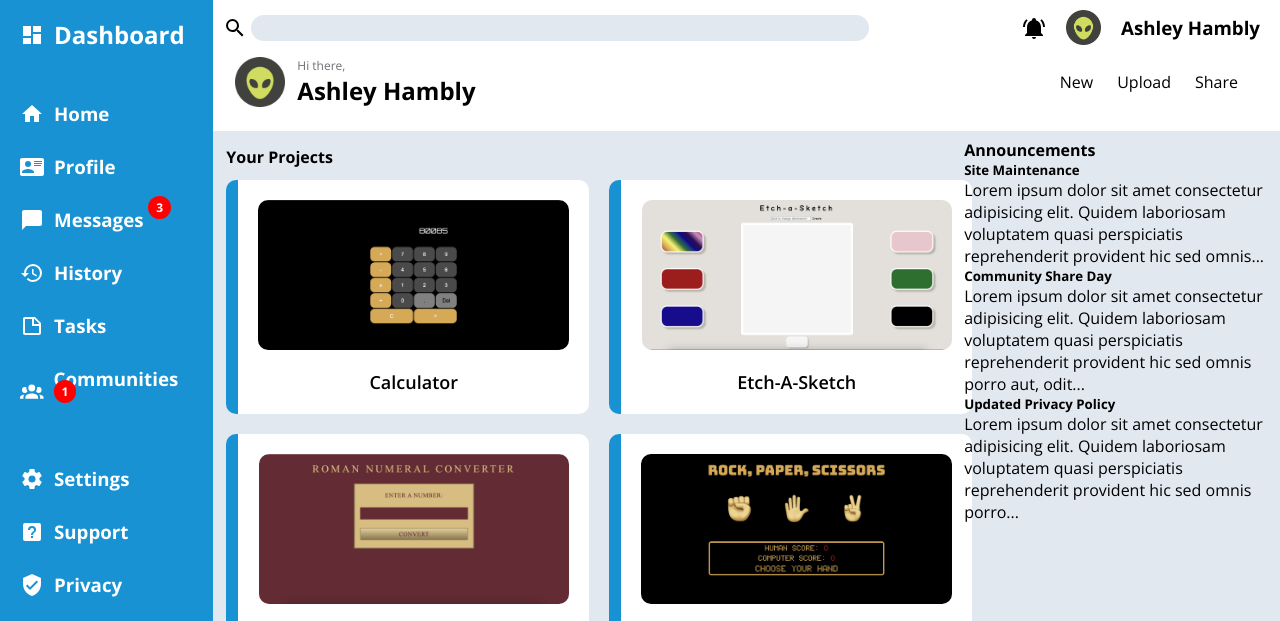
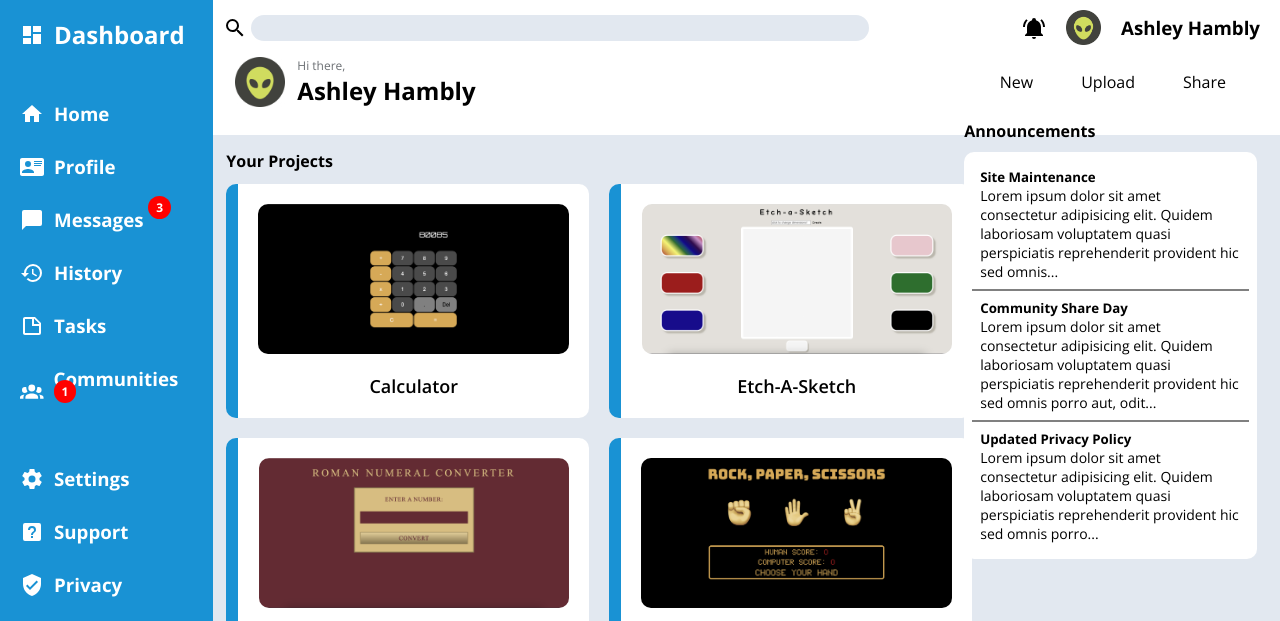
Before and after one commit to ahambly23/odin-dashboard, a plain HTML site: page index.html in a window 1280 px wide. Shown: the top 621 px of the page. Drawn offline with nearby package versions, Linux system fonts and the light colour scheme.

Commit message:
Added CSS to announcements. Trending left

```diff
--- a/index.html
+++ b/index.html
@@ -157,15 +157,15 @@
         <div id="announcements">
             <h4>Announcements</h4>
             <div>
-                <div>
+                <div class="announcement bottom-border">
                     <h5>Site Maintenance</h5>
                     <p>Lorem ipsum dolor sit amet consectetur adipisicing elit. Quidem laboriosam voluptatem quasi perspiciatis reprehenderit provident hic sed omnis...</p>
                 </div>
-                <div>
+                <div class="announcement bottom-border">
                     <h5>Community Share Day</h5>
                     <p>Lorem ipsum dolor sit amet consectetur adipisicing elit. Quidem laboriosam voluptatem quasi perspiciatis reprehenderit provident hic sed omnis porro aut, odit...</p>
                 </div>
-                <div>
+                <div class="announcement">
                     <h5>Updated Privacy Policy</h5>
                     <p>Lorem ipsum dolor sit amet consectetur adipisicing elit. Quidem laboriosam voluptatem quasi perspiciatis reprehenderit provident hic sed omnis porro...</p>
                 </div>
--- a/styles.css
+++ b/styles.css
@@ -97,7 +97,7 @@ input {
 }
 
 li {
-    margin: 0px 12px;
+    margin: 0px 24px;
     cursor: pointer;
 }
 
@@ -164,7 +164,7 @@ main {
 #projects {
     grid-column: 1;
     grid-row: span 2;
-    padding: 0px 10px;
+    padding: 0px 20px 20px 10px;
 }
 
 #projects h4 {
@@ -212,6 +212,29 @@ a {
 #announcements {
     grid-column: 2;
     grid-row: 1;
+    margin-right: 20px;
+}
+
+#announcements h4 {
+    margin-bottom: 10px;
+}
+
+#announcements div {
+    background-color: white;
+    padding: 8px;
+    border-radius: 10px;
+}
+
+#announcements div div {
+    border-radius: 0px;
+}
+
+.announcement p {
+    font-size: 14px;
+}
+
+.bottom-border {
+    border-bottom: 2px solid gray;
 }
 
 #trending {
```
